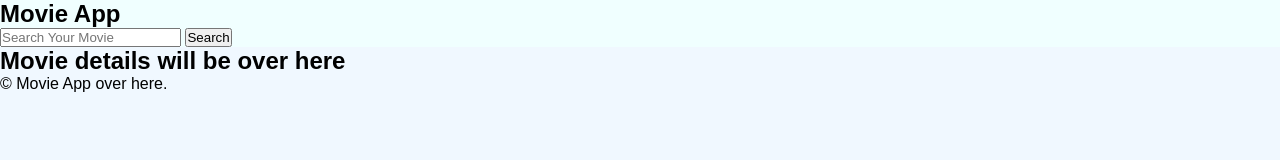
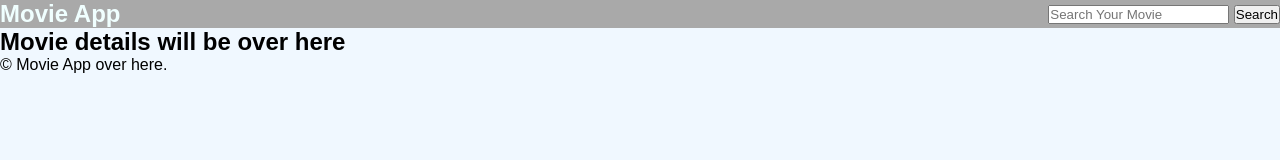
Before and after one commit to JustAYoungDeveloper/Movie-App, a plain HTML site: page index.html in a window 1280 px wide. Drawn offline with Linux system fonts and the light colour scheme.

Commit message:
Added some properties to navbar in style.css

```diff
--- a/style.css
+++ b/style.css
@@ -10,6 +10,15 @@ body{
 }
 
 nav{
-    background-color: azure;
-    color: black;
+    background-color: darkgray;
+    color: azure;
 }
+
+.navbar{
+    display: flex;
+    justify-content: space-between;
+    align-items: center;
+    max-width: 1200;
+    margin: 0% auto;
+    padding: 18;
+}
```
